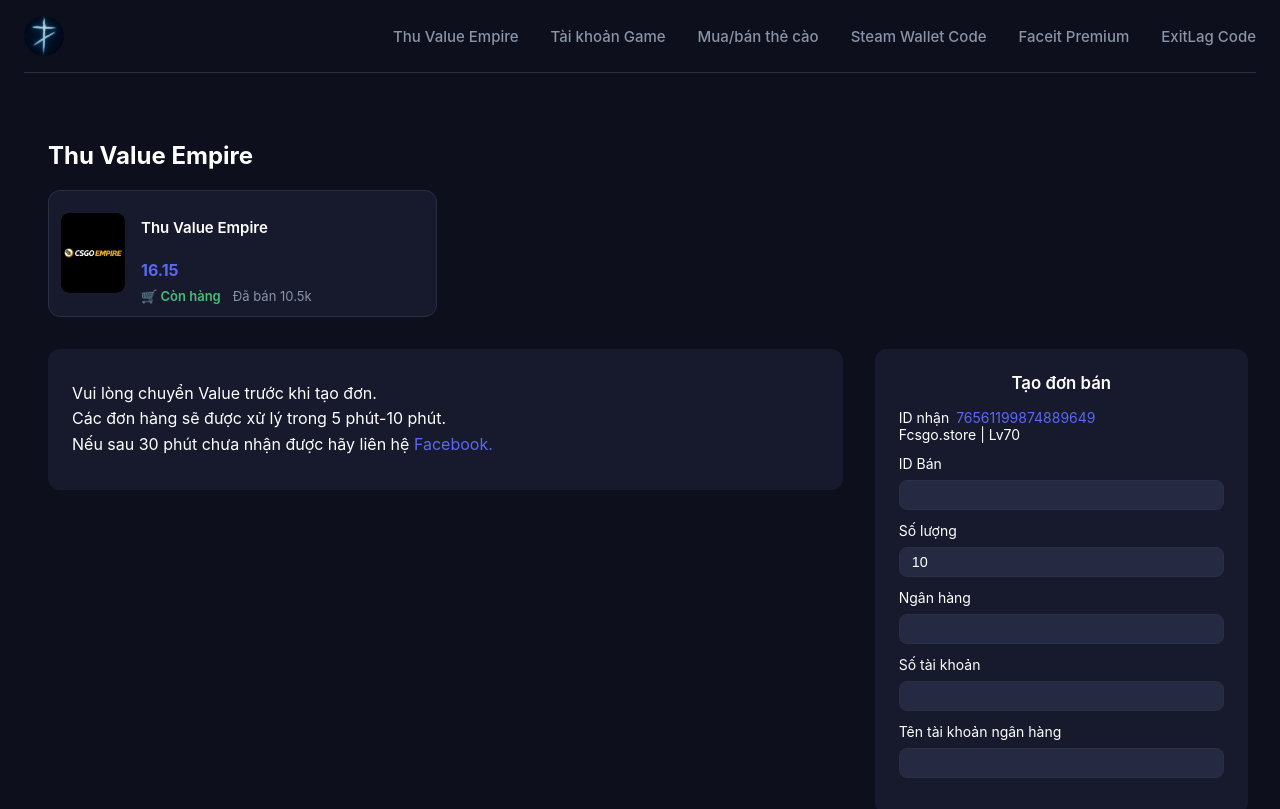
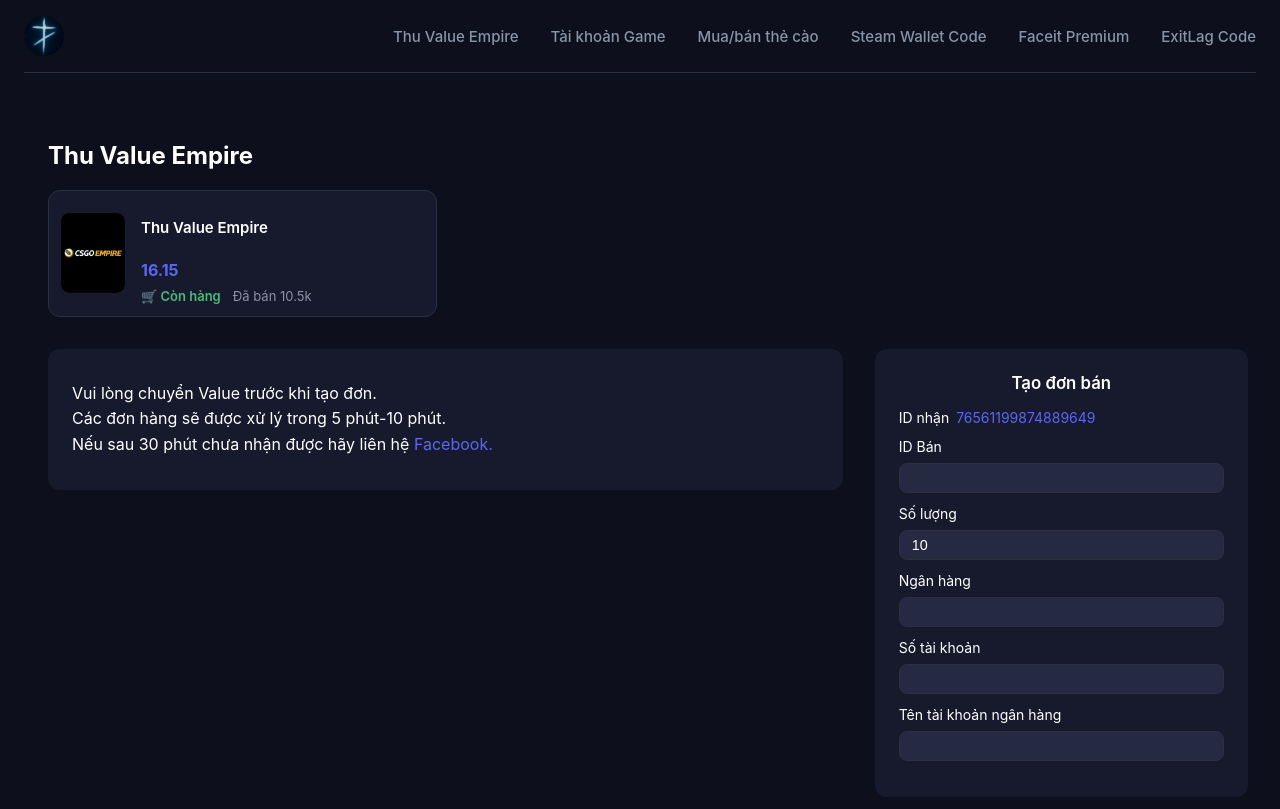
Before and after one commit to ngducnhatt/fcsgo, a React (Vite) app: page /empire in a window 1280 px wide. Shown: the top 809 px of the page. Built offline with nearby package versions, Linux system fonts and the light colour scheme; no server answers.

Commit message:
Update OrderForm.jsx

```diff
--- a/src/components/OrderForm/OrderForm.jsx
+++ b/src/components/OrderForm/OrderForm.jsx
@@ -18,7 +18,7 @@
               {idSend}
             </span>
             <br />
-            <span>Fcsgo.store | Lv70</span>
+
           </label>
         </div>
         <div className="order-form__group">
```
